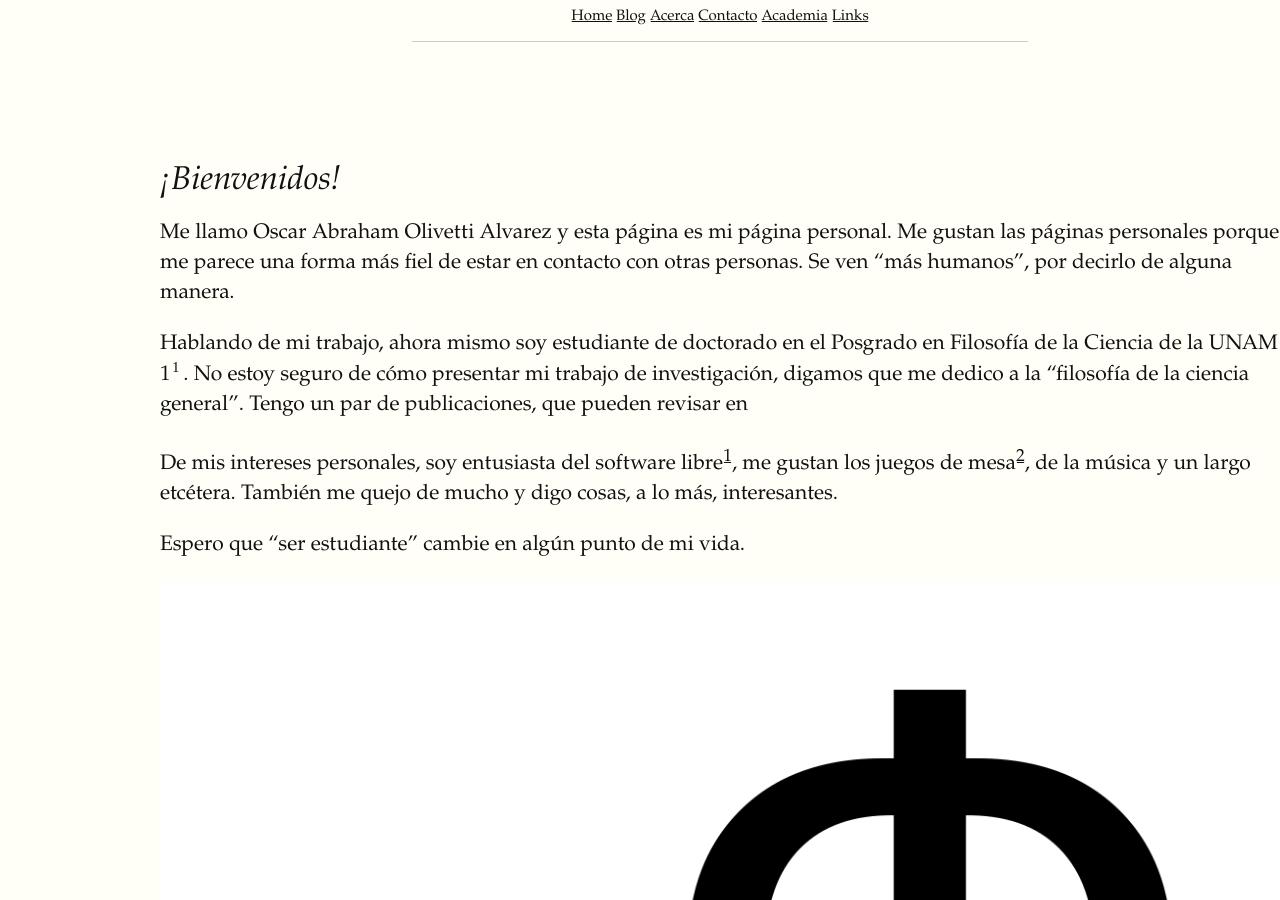
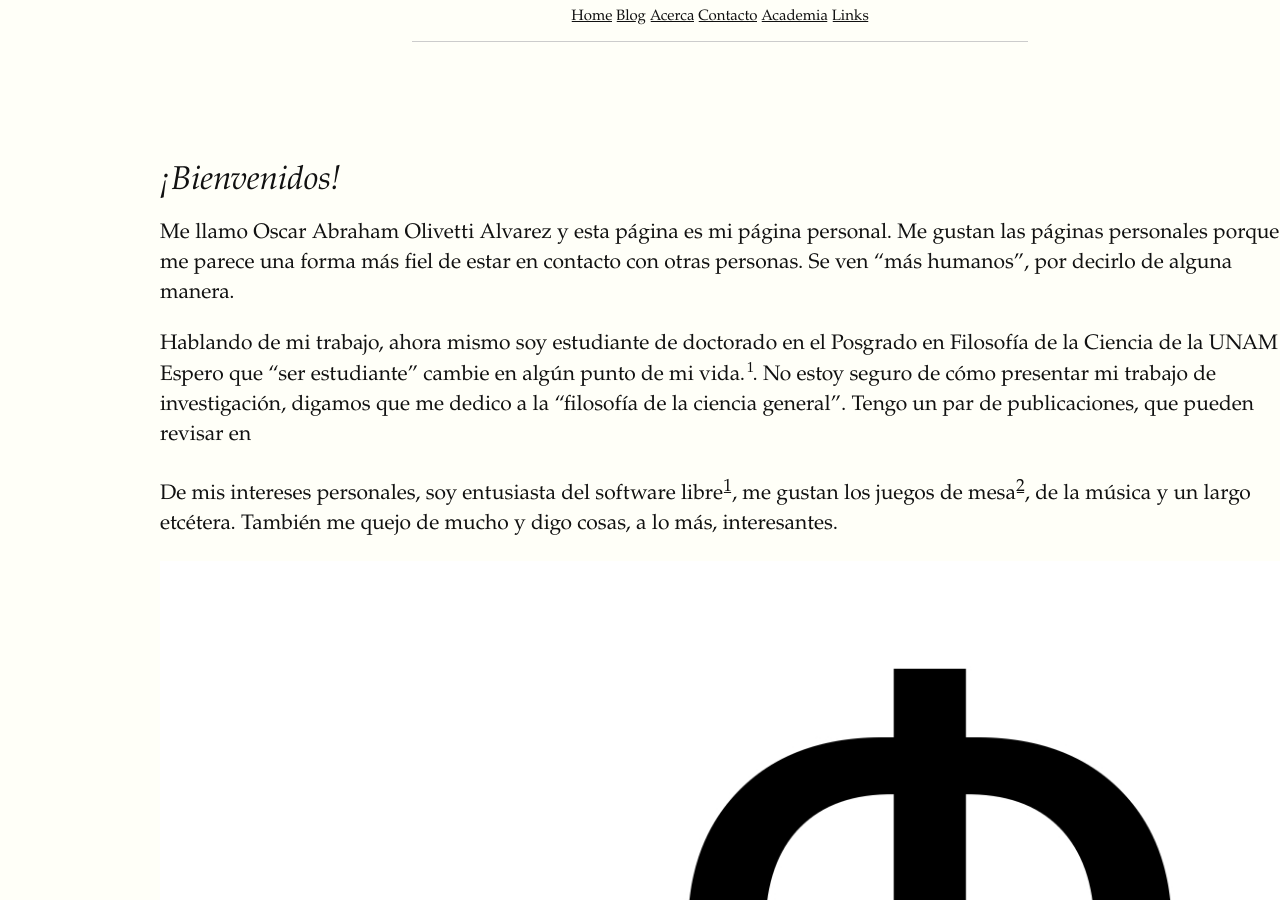
Before and after one commit to Oiuhukt/failosophy, a Jekyll site: the page built from _pages/index.md, in a window 1280 px wide and 900 px high. Built offline with Jekyll 4.4.1, drawn with Linux system fonts in a browser that asks for light colours; some web fonts are replaced.

Commit message:
modificando páginas

```diff
--- a/_pages/index.md
+++ b/_pages/index.md
@@ -13,13 +13,12 @@ Me gustan las páginas personales porque me parece una forma más fiel de estar
 Se ven "más humanos", por decirlo de alguna manera.
 
 Hablando de mi trabajo, ahora mismo soy estudiante de doctorado en el Posgrado en Filosofía de la Ciencia de la UNAM <label for="1" class="margin-toggle sidenote-number">
-1</label> <input type="checkbox" id="1" class="margin-toggle"/>. No estoy seguro de cómo presentar mi trabajo de investigación, digamos que me dedico a la "filosofía de la ciencia general". Tengo un par de publicaciones, que pueden revisar en
+ Espero que "ser estudiante" cambie en algún punto de mi vida.</label><input type="checkbox" id="1" class="margin-toggle"/>.
+ No estoy seguro de cómo presentar mi trabajo de investigación, digamos que me dedico a la "filosofía de la ciencia general". Tengo un par de publicaciones, que pueden revisar en
 
 De mis intereses personales, soy entusiasta del software libre[^2], me gustan los juegos de mesa[^3], de la música y un largo etcétera. También me quejo de mucho y digo cosas, a lo más, interesantes.
 
-<span class="sidemote">
-Espero que "ser estudiante" cambie en algún punto de mi vida.
-</span>
+
 
 [^2]: No soy, ni de lejos, un programador. Pero trato de usar sotware libre en mi vida diaria, especialmente en mi trabjajo.
 
```
Also changed, not shown: _layouts/default.html (line endings or trailing spaces).
